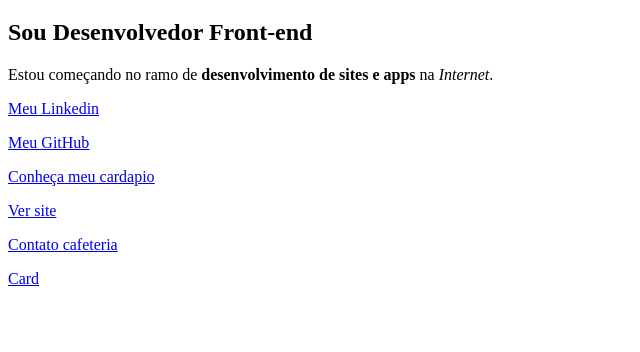
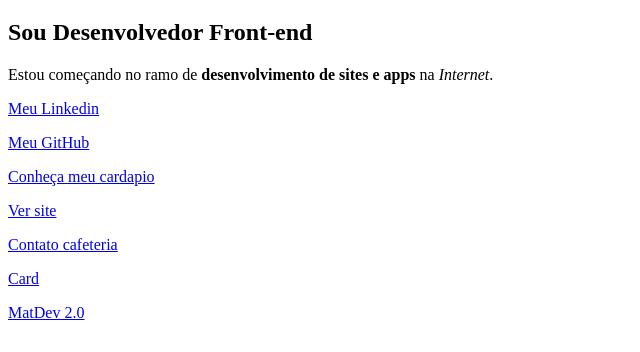
Before and after one commit to mT110400/rocket-program, a plain HTML site: page index.html in a window 1280 px wide. Shown: the part 448-800 px from the top of the page, without its empty margins (0-640 px from the left). Drawn offline with Linux system fonts and the light colour scheme.

Commit message:
atualização index

```diff
--- a/index.html
+++ b/index.html
@@ -30,9 +30,11 @@
     <p>
       <a href="./03_cafeteria/contato-cafeteria.html">Contato cafeteria</a>
     </p>
-
     <p>
       <a href="./08_card/index.html">Card</a>
     </p>
+    <p>
+      <a href="./09_matdev-2/index.html">MatDev 2.0</a>
+    </p>
   </body>
 </html>
```
